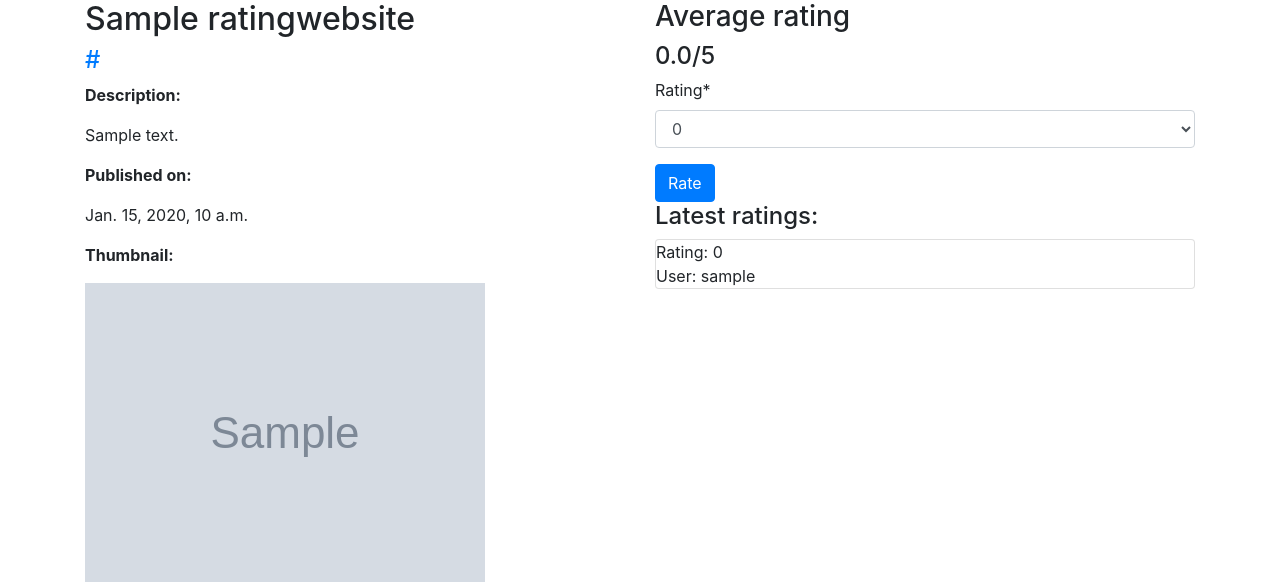
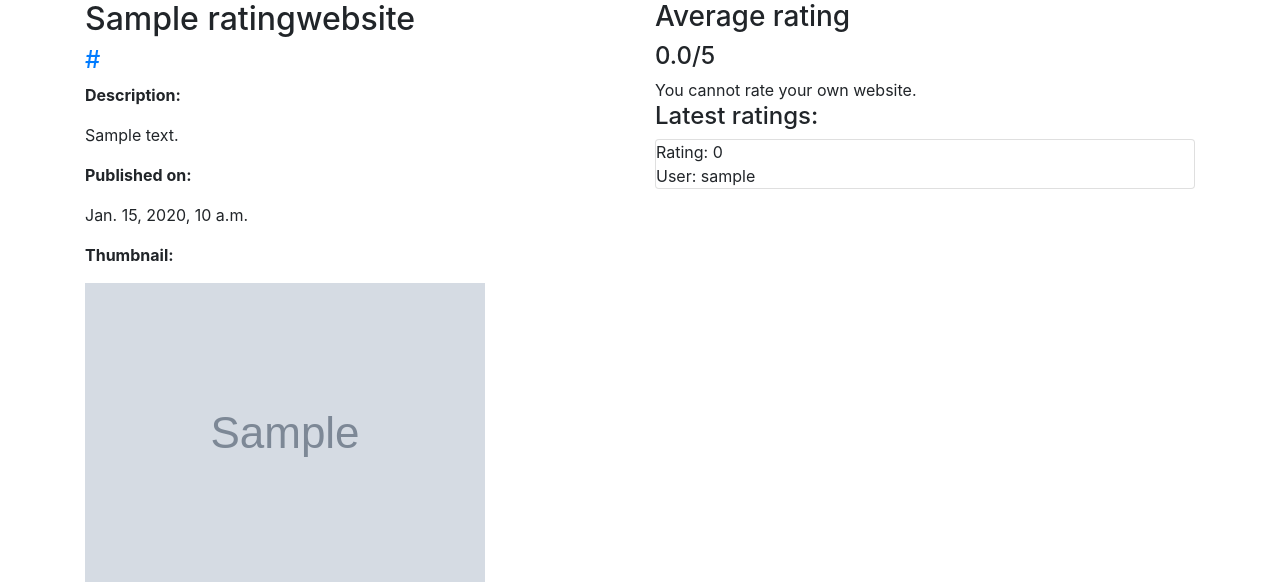
Before and after one commit to EerikSaksi/rate_my_rating, a Django app: a page that uses templates/webapp/base.html in a window 1280 px wide. Shown: the part 56-638 px from the top of the page. Run offline with Django 3.2, Linux system fonts and the light colour scheme; a user stored in the database is signed in; tables that the repository leaves empty hold one stand-in row (values such as "Sample post"); grey boxes marked "Sample" are stand-in pictures; some libraries are stand-ins or nearby versions.

Commit message:
rating widget

```diff
--- a/static/css/global.css
+++ b/static/css/global.css
@@ -3,25 +3,31 @@
     flex-flow: row wrap;
     justify-content: space-around;
 }
+
 .aboutContainer > * {
     padding: 10px;
 }
+
 .aboutHeading{
     color: #003366;
     font-size: 45px;
 }
+
 .whatDoWeDo{
     text-align: left;
     margin: 20px;
 }
+
 .description{
     text-align: center;
     margin: 20px;
 }
+
 #MrPresident{
     width: 100%;
     height: 100%;
 }
+
 .photo{
     display: flex;
     flex-direction: row;
@@ -29,3 +35,29 @@
     margin-left: 20px;
     margin-right: 20px;
 }
+
+.rating-stars ul {
+    list-style-type: none;
+    padding: 0;
+
+    -moz-user-select: none;
+    -webkit-user-select: none;
+}
+
+.rating-stars li.star {
+    display: inline-block;
+    cursor: pointer;
+}
+
+.rating-stars li.star > i.fa {
+    font-size: 2.5em;
+    color: #ccc;
+}
+
+.rating-stars li.star.hover > i.fa {
+    color: #ffcc36;
+}
+
+.rating-stars li.star.selected > i.fa {
+    color: #ff912c;
+}
--- /dev/null
+++ b/static/js/website_detail.js
@@ -0,0 +1,69 @@
+$(document).ready(function(){
+    $('#rating_success .close').click(function(){
+        $('#rating_success').hide();
+    });
+    $('#rating_error .close').click(function(){
+        $('#rating_error').hide();
+    });
+
+    var stars = $('.rating-stars li.star');
+    for (i = 0; i < current_rating; i++) {
+        $(stars[i]).addClass('selected');
+    }
+
+    $('#stars li').on('mouseover', function(){
+      var onStar = parseInt($(this).data('value'), 10);
+
+      $(this).parent().children('li.star').each(function(e){
+        if (e < onStar) {
+          $(this).addClass('hover');
+        }
+        else {
+          $(this).removeClass('hover');
+        }
+      });
+
+    }).on('mouseout', function(){
+      $(this).parent().children('li.star').each(function(e){
+        $(this).removeClass('hover');
+      });
+    });
+
+
+    $('#stars li').on('click', function(){
+      var onStar = parseInt($(this).data('value'), 10);
+      var stars = $(this).parent().children('li.star');
+      for (i = 0; i < stars.length; i++) {
+        $(stars[i]).removeClass('selected');
+      }
+
+      for (i = 0; i < onStar; i++) {
+        $(stars[i]).addClass('selected');
+      }
+
+      var ratingValue = parseInt($('#stars li.selected').last().data('value'), 10);
+      $.ajax({
+          method: 'POST',
+          url: rating_ajax_url,
+          data: {rating: ratingValue, csrfmiddlewaretoken: csrf_token},
+          success: function(response){
+            if(response.message == 'success'){
+                $('#average_rating').html(response.average_rating);
+                $('#latest_ratings').html('');
+                for(var rating of response.ratings){
+                    $('#latest_ratings').append('<div class="card">Rating: '+ rating.rating +'<br>User: '+ rating.user +'</div>');
+                }
+
+                $('#rating_success').show();
+            } else {
+                $('#rating_error').show();
+            }
+
+          },
+          error: function(response){
+            $('#rating_error').show();
+          }
+      });
+
+    });
+  });
--- a/templates/webapp/base.html
+++ b/templates/webapp/base.html
@@ -6,6 +6,7 @@
         <link rel="stylesheet" href="https://stackpath.bootstrapcdn.com/bootstrap/4.3.1/css/bootstrap.min.css"
             integrity="sha384-ggOyR0iXCbMQv3Xipma34MD+dH/1fQ784/j6cY/iJTQUOhcWr7x9JvoRxT2MZw1T"
             crossorigin="anonymous">
+        <link rel="stylesheet" href="https://use.fontawesome.com/releases/v5.8.0/css/all.css" integrity="sha384-Mmxa0mLqhmOeaE8vgOSbKacftZcsNYDjQzuCOm6D02luYSzBG8vpaOykv9lFQ51Y" crossorigin="anonymous">
         <link rel="stylesheet" href="{% static "css/global.css" %}">
 
         <title>
@@ -39,7 +40,6 @@
                     {% endif %}
                 </div>
 
-                <!--Search Box(Doesn't work now)-->
                 <div>
                     <form method="GET" action="{% url 'websites' %}" class="form-inline my-2 my-lg-0">
                         <input name="search" class="form-control mr-sm-2" type="search" placeholder="Search" aria-label="Search">
@@ -64,7 +64,7 @@
         </div>
 
         <script src="https://code.jquery.com/jquery-3.3.1.slim.min.js" integrity="sha384-q8i/X+965DzO0rT7abK41JStQIAqVgRVzpbzo5smXKp4YfRvH+8abtTE1Pi6jizo" crossorigin="anonymous"></script>
-        <script src="https://stackpath.bootstrapcdn.com/bootstrap/4.3.1/js/bootstrap.min.js" integrity="sha384-JjSmVgyd0p3pXB1rRibZUAYoIIy6OrQ6VrjIEaFf/nJGzIxFDsf4x0xIM+B07jRM" crossorigin="anonymous"></script>
+        <script src="https://code.jquery.com/jquery-3.3.1.min.js" integrity="sha256-FgpCb/KJQlLNfOu91ta32o/NMZxltwRo8QtmkMRdAu8=" crossorigin="anonymous"></script>
         {% block script_block %}
         {% endblock %}
    </body>
--- a/templates/webapp/website_details.html
+++ b/templates/webapp/website_details.html
@@ -7,6 +7,19 @@
 {% endblock %}
 
 {% block body_block %}
+    <div id="rating_success" class="alert alert-success collapse" role="alert">
+        <button type="button" class="close">
+            <span aria-hidden="true">&times;</span>
+        </button>
+        <strong>Thank you for your feedback!</strong> The rating has been updated.
+    </div>
+    <div id="rating_error" class="alert alert-danger collapse" role="alert">
+        <button type="button" class="close">
+            <span aria-hidden="true">&times;</span>
+        </button>
+        <strong>Something went wrong.</strong> The rating could not been updated.
+    </div>
+
     <div class="row">
         <div class="col-6">
             <h2>{{ website.name }}</h2>
@@ -26,20 +39,27 @@
         </div>
         <div class="col-6">
             <h3>Average rating<h3>
-            <h4>{{ website.average_rating }}/5</h4>
+            <h4><span id="average_rating">{{ website.average_rating }}</span>/5</h4>
 
-            {% if rating_form %}
-            <form method="post">
-                {% csrf_token %}
-                {{ rating_form|crispy }}
-                <button class="btn btn-primary" type="submit">Rate</button>
-            </form>
+            {% if user.is_authenticated and user == website.owner %}
+            <div>You cannot rate your own website.</div>
+            {% elif user.is_authenticated %}
+            <div class='rating-stars text-center'>
+                <ul id='stars'>
+                    <li class='star' title='Terrible' data-value='1'><i class='fa fa-star fa-fw'></i></li>
+                    <li class='star' title='Bad' data-value='2'><i class='fa fa-star fa-fw'></i></li>
+                    <li class='star' title='Average' data-value='3'><i class='fa fa-star fa-fw'></i></li>
+                    <li class='star' title='Good' data-value='4'><i class='fa fa-star fa-fw'></i></li>
+                    <li class='star' title='Excellent' data-value='5'><i class='fa fa-star fa-fw'></i></li>
+                </ul>
+            </div>
             {% else %}
             <div>You have to be logged in to rate websites.</div>
             {% endif %}
 
             {% if ratings %}
             <h4>Latest ratings:</h4>
+            <div id="latest_ratings">
                 {% for rating in ratings %}
                     <div class="card">
                         Rating: {{ rating.rating }}
@@ -50,6 +70,7 @@
                 {% else %}
                     <h4>No ratings so far. Be the first to rate this website!</h4>
                 {% endif %}
+            </div>
         </div>
     </div>
     <div class="row">
@@ -78,3 +99,12 @@
         <h4>No comments so far. Be the first one!</h4>
     {% endif %}
 {% endblock %}
+
+{% block script_block %}
+    <script type="text/javascript">
+        var rating_ajax_url = '{% url "website_update_rating" website.slug %}';
+        var csrf_token = '{{ csrf_token }}';
+        var current_rating = {{ current_rating }};
+    </script>
+    <script src="{% static "js/website_detail.js" %}" type="text/javascript"></script>
+{% endblock %}
--- a/webapp/urls.py
+++ b/webapp/urls.py
@@ -14,4 +14,5 @@ urlpatterns = [
     url(r'^websites/$', views.show_websites, name='websites'),
     url(r'^websites/(?P<website_slug>[\w\-]+)/$', views.website_detail, name='website_detail'),
     url(r'^websites/(?P<website_slug>[\w\-]+)/edit/$', views.website_edit, name='website_edit'),
+    url(r'^websites/(?P<website_slug>[\w\-]+)/update-rating$', views.website_update_rating, name='website_update_rating'),
 ]
--- a/webapp/views.py
+++ b/webapp/views.py
@@ -1,11 +1,13 @@
 from django.shortcuts import render, redirect, get_object_or_404
 from webapp.models import RatingWebsite, Rating, Comment, UserProfile
-from webapp.forms import UserForm, UserProfileForm, WebsiteForm, RatingForm, CommentForm, UserEditForm
+from webapp.forms import UserForm, UserProfileForm, WebsiteForm, CommentForm, UserEditForm
 from django.contrib.auth import authenticate, login, logout
 from django.contrib.auth.decorators import login_required
 from django.contrib.auth.forms import PasswordChangeForm
 from django.contrib import messages
 from django.contrib.auth import update_session_auth_hash
+from django.http import JsonResponse
+from django.utils.timezone import now
 
 def index(request):
     # 5 websites with best average rating
@@ -135,28 +137,16 @@ def website_detail(request, website_slug):
     ratings = Rating.objects.filter(website=website).order_by('-published')[:5]
     comments = Comment.objects.filter(website=website).order_by('-published')
 
+    current_rating = 0
+
     if request.user.is_authenticated:
         # try to get the instance of user's rating for this website
         try:
-            current_rating = Rating.objects.get(user=request.user, website=website)
+            current_rating = Rating.objects.get(user=request.user, website=website).rating
         except Rating.DoesNotExist:
-            current_rating = None
+            pass
 
     if request.method == 'POST' and request.user.is_authenticated:
-        rating_form = RatingForm(request.POST, instance=current_rating)
-        if rating_form.is_valid():
-            rating = rating_form.save(commit=False)
-            rating.user = request.user
-            rating.website = website
-
-            if rating.user != rating.website.owner:
-                rating.save()
-                messages.success(request, 'Rating saved.')
-            else:
-                messages.error(request, 'You cannot rate your own website.')
-
-            return redirect('website_detail', website_slug)
-
         comment_form = CommentForm(request.POST)
         if comment_form.is_valid():
             comment = comment_form.save(commit=False)
@@ -168,14 +158,12 @@ def website_detail(request, website_slug):
             return redirect('website_detail', website_slug)
 
     elif request.user.is_authenticated:
-        rating_form = RatingForm(instance=current_rating)
         comment_form = CommentForm()
     else:
-        rating_form = None
         comment_form = None
 
     context_dict = {'website': website, 'ratings': ratings, 'comments': comments,
-                    'rating_form': rating_form, 'comment_form': comment_form}
+                    'current_rating': current_rating, 'comment_form': comment_form}
     return render(request, 'webapp/website_details.html', context_dict)
 
 @login_required
@@ -194,3 +182,23 @@ def website_edit(request, website_slug):
 
     context_dict = {'website': website, 'form': form}
     return render(request, 'webapp/website_edit.html', context_dict)
+
+@login_required
+def website_update_rating(request, website_slug):
+    website = get_object_or_404(RatingWebsite, slug=website_slug)
+    if request.method == 'POST':
+        new_rating = request.POST.get('rating', None)
+
+        if new_rating is not None:
+            if request.user != website.owner:
+                rating = Rating.objects.get_or_create(website=website, user=request.user)[0]
+                rating.rating = new_rating
+                rating.published = now()
+                rating.save()
+
+                response = {'message': 'success', 'average_rating': website.average_rating(), 'ratings': []}
+                ratings = Rating.objects.filter(website=website).order_by('-published')[:5]
+                for rating in ratings:
+                    response['ratings'].append({'rating': rating.rating, 'user': rating.user.username})
+                return JsonResponse(response)
+    return JsonResponse({'message': 'error'})
```
Lines whose indentation alone changed are shown as unchanged.
